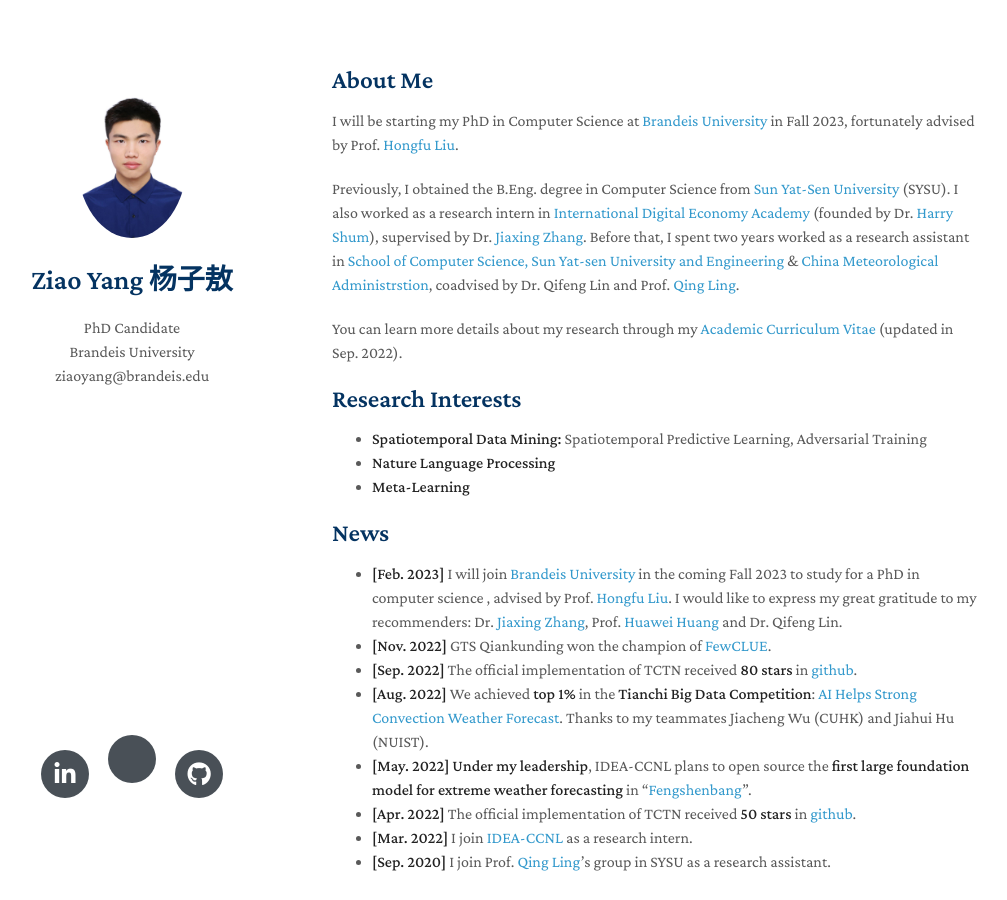
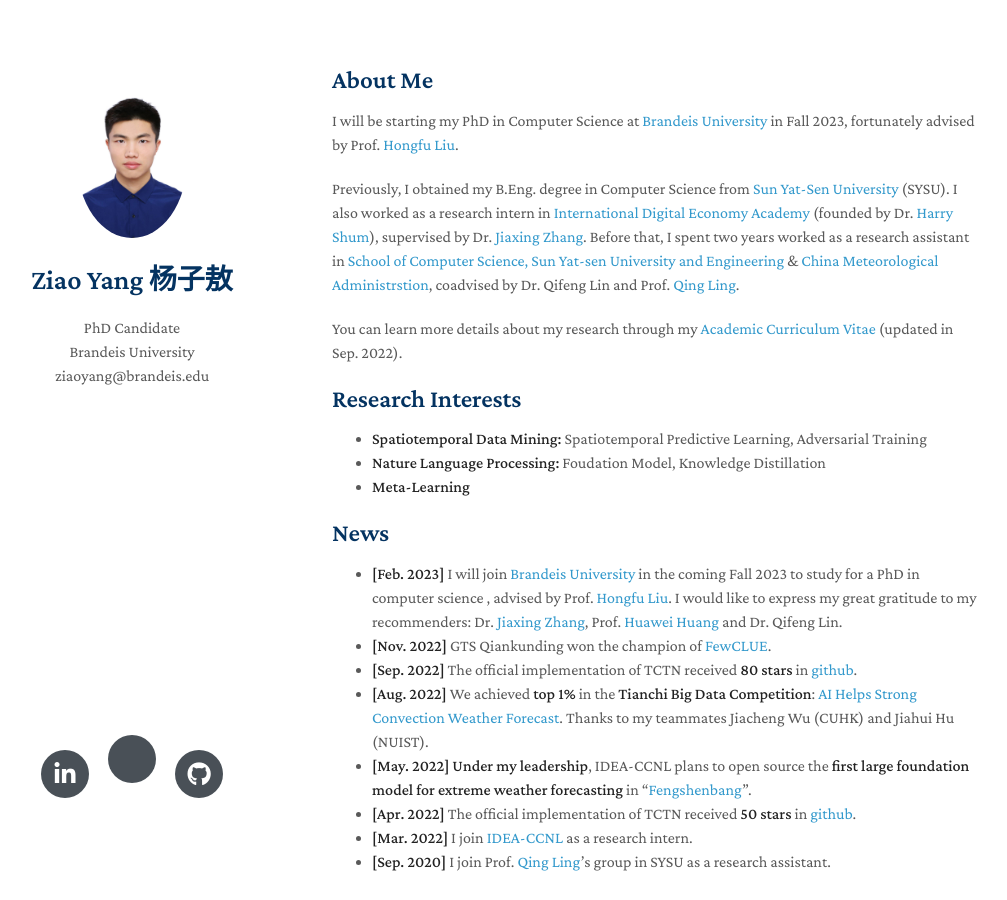
Before and after one commit to yangziao56/homepage, a Jekyll site: the page built from index.md, in a window 1280 px wide and 900 px high. Shown: the whole window, without its empty margins (138-1145 px from the left). Built offline with Jekyll 4.4.1, drawn with Linux system fonts in a browser that asks for light colours; nearby versions of some CDN libraries; a style sheet for code colours, icons or effects is not loaded; our own code applies the rules of GitHub Pages for plain Markdown files.

Commit message:
Update index.md
Signed-off-by: Ziao Yang <70676524+yangziao56@users.noreply.github.com>

```diff
--- a/index.md
+++ b/index.md
@@ -5,7 +5,7 @@
 ## About Me
 I will be starting my PhD in Computer Science at [Brandeis University](https://www.brandeis.edu) in Fall 2023, fortunately advised by Prof. [Hongfu Liu](https://hongfuliu.com).
 
-Previously, I obtained the B.Eng. degree in Computer Science from [Sun Yat-Sen University](https://www.sysu.edu.cn/sysuen/) (SYSU). I also worked as a research intern in [International Digital Economy Academy](https://idea.edu.cn/en/about-idea.html) (founded by Dr. [Harry Shum](https://idea.edu.cn/en/about-team/harry_shum.html)), supervised by Dr. [Jiaxing Zhang](https://idea.edu.cn/en/person/zhangjiaxing.html). Before that,  I spent two years worked as a research assistant in [School of Computer Science, Sun Yat-sen University and Engineering](https://cse.sysu.edu.cn) & [China Meteorological Administrstion](https://www.cma.gov.cn), coadvised by Dr. Qifeng Lin and Prof. [Qing Ling](http://home.ustc.edu.cn/~qingling/).
+Previously, I obtained my B.Eng. degree in Computer Science from [Sun Yat-Sen University](https://www.sysu.edu.cn/sysuen/) (SYSU). I also worked as a research intern in [International Digital Economy Academy](https://idea.edu.cn/en/about-idea.html) (founded by Dr. [Harry Shum](https://idea.edu.cn/en/about-team/harry_shum.html)), supervised by Dr. [Jiaxing Zhang](https://idea.edu.cn/en/person/zhangjiaxing.html). Before that,  I spent two years worked as a research assistant in [School of Computer Science, Sun Yat-sen University and Engineering](https://cse.sysu.edu.cn) & [China Meteorological Administrstion](https://www.cma.gov.cn), coadvised by Dr. Qifeng Lin and Prof. [Qing Ling](http://home.ustc.edu.cn/~qingling/).
 
 You can learn more details about my research through my [Academic Curriculum Vitae](https://github.com/yangziao56/homepage/raw/main/pdf/Ziao_Yang-CV.pdf) (updated in Sep. 2022).
 
@@ -13,7 +13,7 @@
 ## Research Interests
 
 - **Spatiotemporal Data Mining:** Spatiotemporal Predictive Learning, Adversarial Training
-- **Nature Language Processing**
+- **Nature Language Processing:** Foudation Model, Knowledge Distillation
 - **Meta-Learning**
 
 ## News
```
